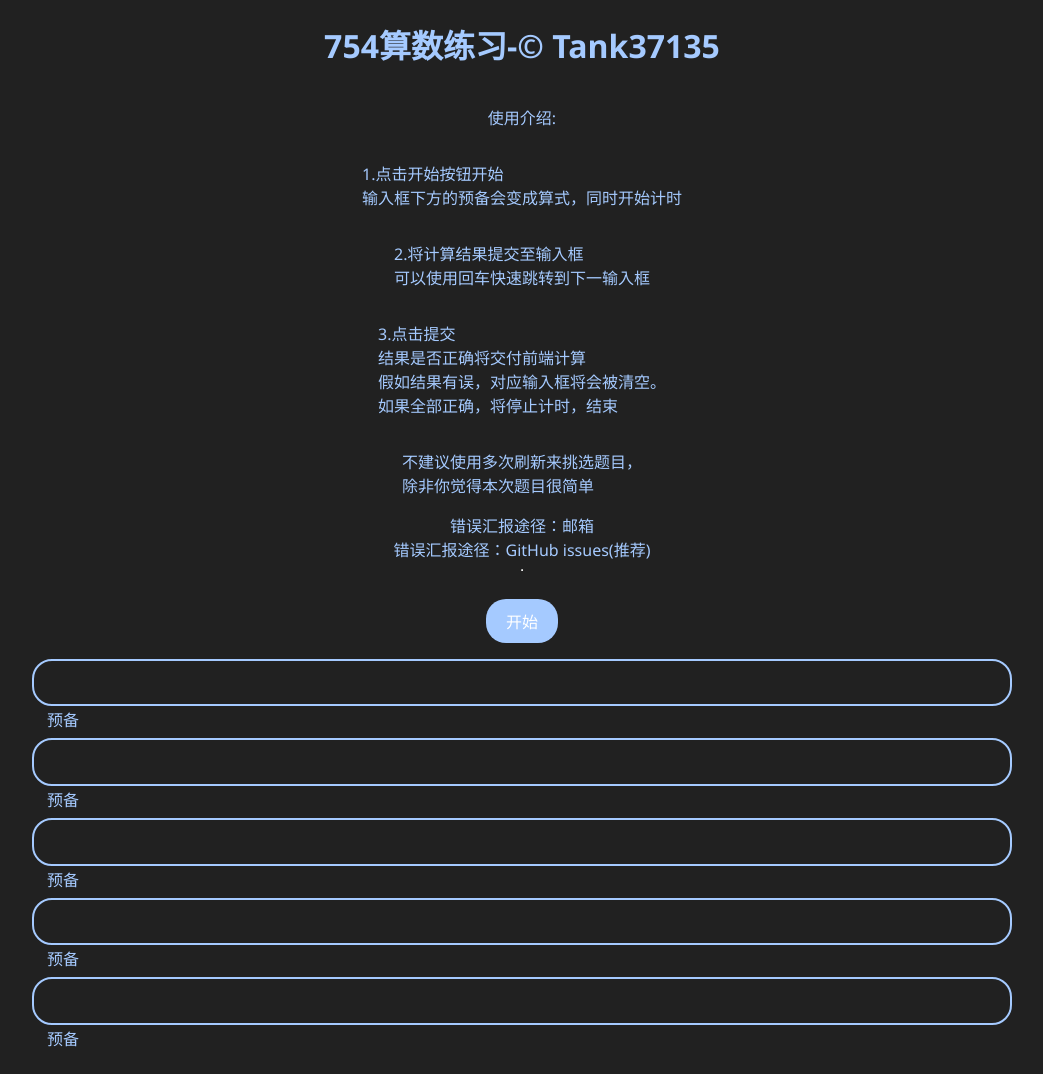
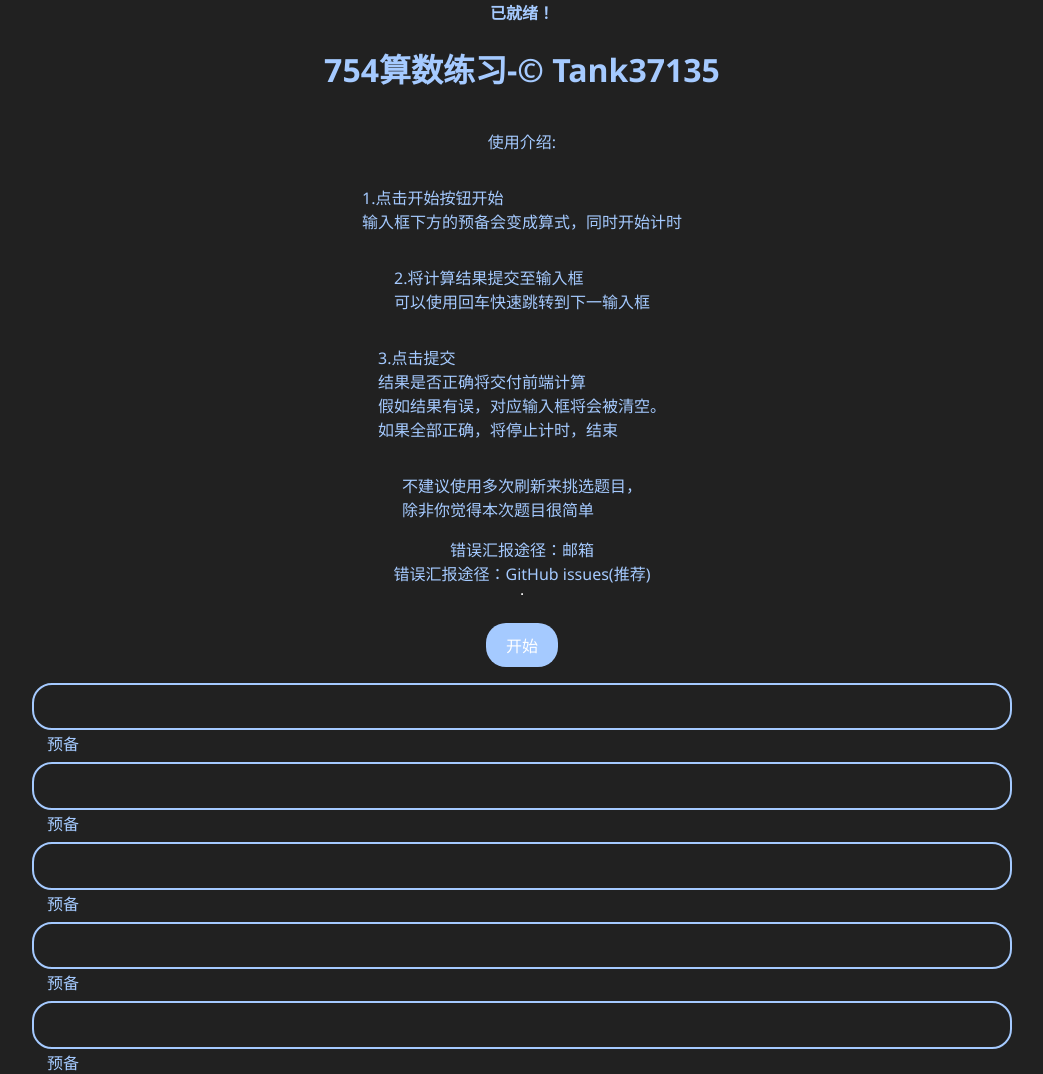
Before and after one commit to Tank37135/Tank37135.github.io, a plain HTML site: page tools/754.html in a window 1280 px wide. Shown: the whole page, without its empty margins (118-1161 px from the left). Before the commit the page ends 1050 px from the top, so only its background shows below. Drawn offline with Linux system fonts and the light colour scheme.

Commit message:
Add files via upload

```diff
--- a/tools/754.html
+++ b/tools/754.html
@@ -117,6 +117,7 @@
 </head>
 <body>
     <div class="container">
+        <b class="specific-class color1">载入中...</b>
         <h1 class="color1">754算数练习-<a href="https://Tank37135.github.io" target="_self">&copy Tank37135</a></h1>
         <p class="color1">使用介绍:</p>
         <p class="color1">1.点击开始按钮开始<br>输入框下方的预备会变成算式，同时开始计时</p>
@@ -236,6 +237,17 @@
                 }
             });
         });
+
+
+
+
+          // 当文档加载完成后执行此函数
+  document.addEventListener('DOMContentLoaded', function() {
+    // 获取具有特定类的<h3>元素
+    var h3Element = document.querySelector('.specific-class');
+    // 修改<h3>元素的文本内容
+    h3Element.textContent = '已就绪！';
+  });
     </script>
 </body>
 </html>
```
